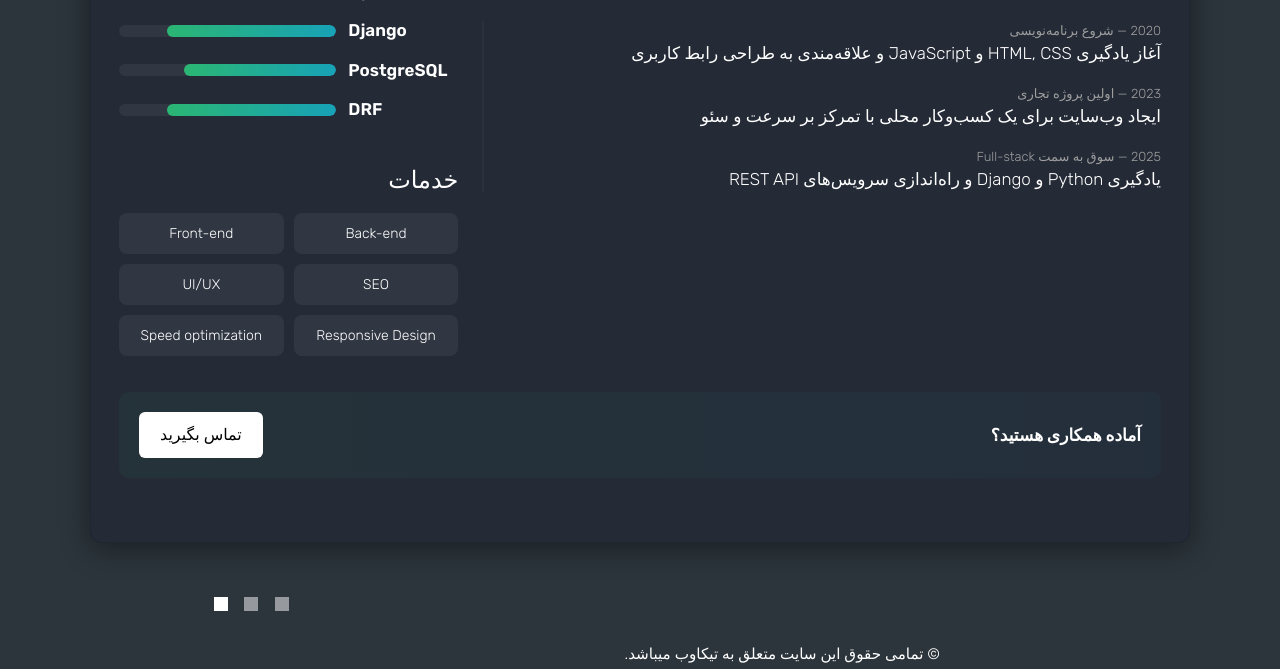
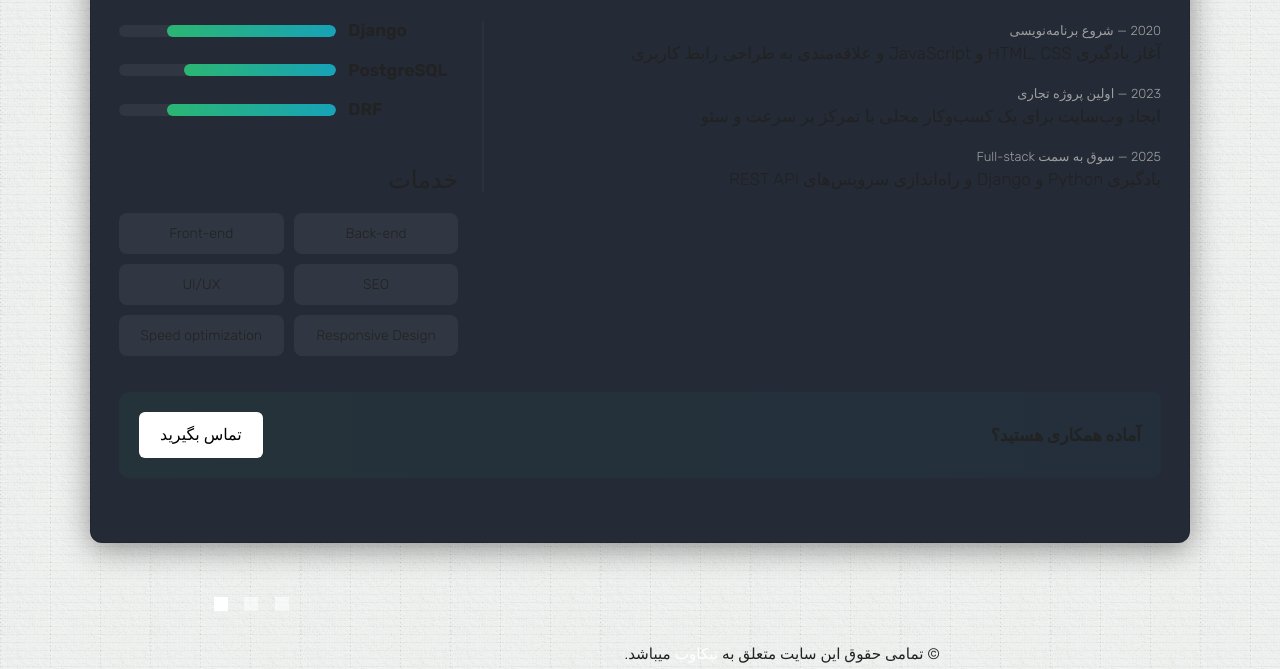
Before and after one commit to SoheilTK99/Project_hub, a Django app: page /about/ in a window 1280 px wide. Shown: the part 885-1554 px from the top of the page. Run offline with Django 5.2, Linux system fonts and the light colour scheme; some libraries are stand-ins or nearby versions; some web fonts are replaced.

Commit message:
double-lined

```diff
--- a/contact/templates/contact/contact.html
+++ b/contact/templates/contact/contact.html
@@ -1,6 +1,5 @@
 {% extends 'base.html' %}
 {% load static %}
-{% block body_class %}contact{% endblock %}
 {% block content %}
 
     <div class="tm-row">
--- a/home/templates/home/home.html
+++ b/home/templates/home/home.html
@@ -1,4 +1,5 @@
 {% extends 'base.html' %}
+{% block body_class %}home-page{% endblock %}
 {% block content %}
 {% load static %}
 
--- a/static/css/style.css
+++ b/static/css/style.css
@@ -60,6 +60,20 @@ p { line-height: 1.9; }
 }
 
 /* Page Background */
+
+body.inner-page {
+    background: #ffffff url("../img/double-lined.png") repeat fixed;
+    color: #222;
+}
+
+/* حذف بک گراند اسلشی */
+body.inner-page .tm-bg {
+    display: none;
+}
+
+
+
+
 .tm-bg {
     position: absolute;
     left: 0;
--- a/static/js/templatemo-script.js
+++ b/static/js/templatemo-script.js
@@ -1,11 +1,11 @@
 const initBg = (autoplay = true) => {
     $.backstretch('destroy', true);
-    const bgImgsNames = ['1.jpg', '2.jpg' , '3.jpg' ];
+    const bgImgsNames = ['1.jpg', '2.jpg', '3.jpg'];
     const bgImgs = bgImgsNames.map(name => (window.STATIC_URL || '/static/') + 'img/' + name + '?v=' + Date.now());
 
-    $.backstretch(bgImgs, {duration: 8000, fade: 500});
+    $.backstretch(bgImgs, { duration: 8000, fade: 500 });
 
-    if(!autoplay) {
+    if (!autoplay) {
         $.backstretch('pause');
     }
 
@@ -23,7 +23,7 @@ const setBgOverlay = () => {
 
     $('.tm-bg').height(bgHeight);
 
-    if(windowWidth > 768) {
+    if (windowWidth > 768) {
         tmBgLeft.css('border-left', `0`)
             .css('border-top', `${bgHeight}px solid transparent`);
     } else {
@@ -33,12 +33,16 @@ const setBgOverlay = () => {
 }
 
 $(document).ready(function () {
-    const autoplayBg = true;	// set Auto Play for Background Images
+
+    // فقط اگر صفحه اصلی بود اجرا شود
+    if ($('body').hasClass('home-page')) {
+
+        const autoplayBg = true;
         initBg(autoplayBg);
         setBgOverlay();
 
         const bgControl = $('.tm-bg-control');
-    bgControl.click(function() {
+        bgControl.click(function () {
             bgControl.removeClass('active');
             $(this).addClass('active');
             const id = $(this).data('id');
@@ -52,7 +56,13 @@ $(document).ready(function () {
             current.addClass('active');
         });
 
-    $(window).resize(function() {
+        $(window).resize(function () {
             setBgOverlay();
         });
+
+    } else {
+        // اگر صفحه داخلی بود، هر بک‌گراندی destroy شود
+        $.backstretch('destroy', true);
+    }
+
 });
--- a/templates/base.html
+++ b/templates/base.html
@@ -34,7 +34,7 @@
 
 
 
-<body class="{% block body_class %}{% endblock %}">
+<body class="{% block body_class %}inner-page{% endblock %}">
 
 	<!-- Start header -->
     {% include "partials/_header.html" %}
```
Also changed, not shown: static/img/black-linen.png (added), static/img/brick-wall-dark (3).png (added), static/img/brick-wall.png (added), static/img/grey-washed-wall.png (added), static/img/wine-cork.png (added). Lines whose indentation alone changed are shown as unchanged.
